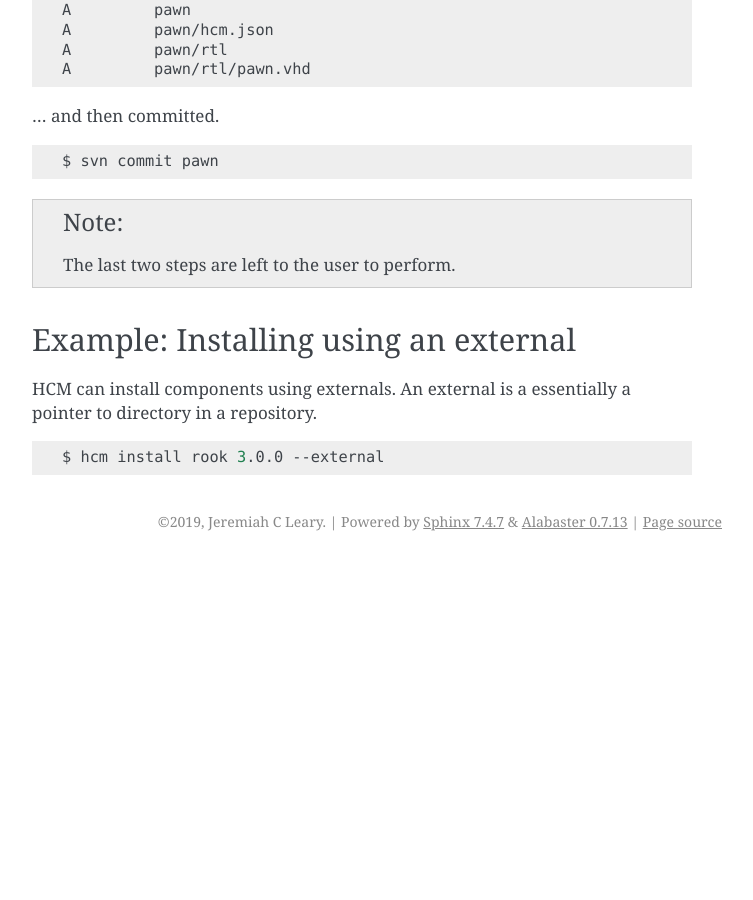
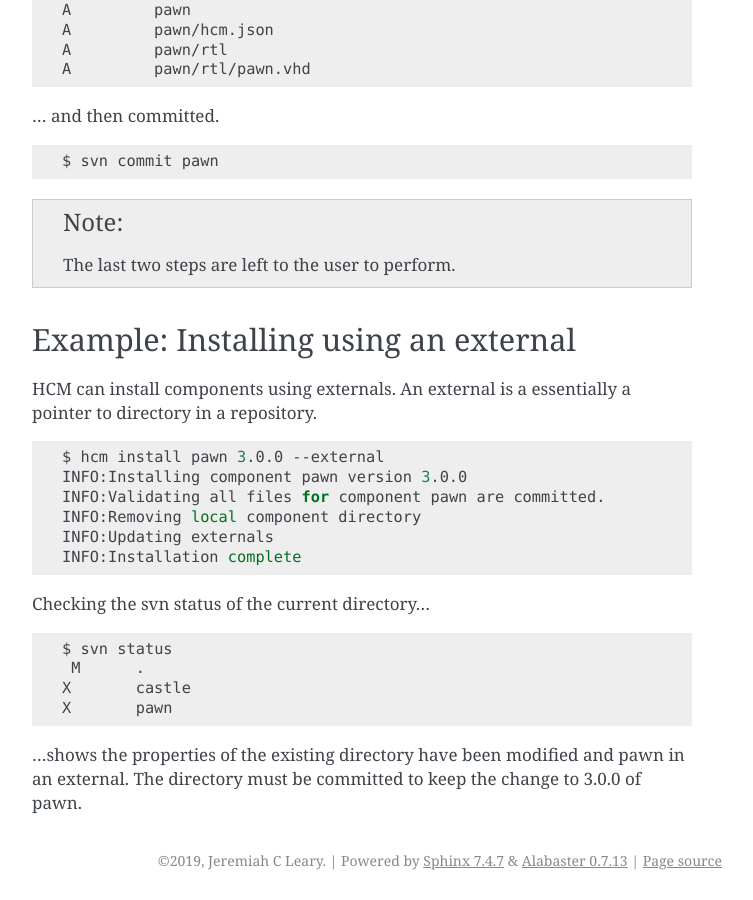
Before and after one commit to jeremiah-c-leary/hdl-component-manager, a Sphinx documentation site: the page built from docs/source/install_subcommand.rst, in a window 1280 px wide and 900 px high, scrolled down 1471 px. Shown: the whole window, without its empty margins (388-1141 px from the left). Built offline with Sphinx 7.4.7, drawn with Linux system fonts in a browser that asks for light colours; before the commit the page ends 2032 px from its top, so only the background shows below that; some of the changed text lies outside the part shown.

Commit message:
Adding documentation for installing using externals.

```diff
--- a/docs/source/install_subcommand.rst
+++ b/docs/source/install_subcommand.rst
@@ -21,8 +21,8 @@ After viewing the component repository, we decide to pull in version 3.0.0 of th
 HCM will use the paths in the **HCM_URL_PATHS** environment variable.
 It will search each path for a matching component name and version.
 
-Example:  installing component when files under the rook directory are not committed
-------------------------------------------------------------------------------------
+Example:  installing component when files under the component directory are not committed
+-----------------------------------------------------------------------------------------
 
 HCM validates every file under the local component directory is checked in.
 If this is not the case, then HCM will not install over the existing directory.
@@ -90,4 +90,21 @@ An external is a essentially a pointer to directory in a repository.
 
 .. code-block:: bash
 
-   $ hcm install rook 3.0.0 --external
+   $ hcm install pawn 3.0.0 --external
+   INFO:Installing component pawn version 3.0.0
+   INFO:Validating all files for component pawn are committed.
+   INFO:Removing local component directory
+   INFO:Updating externals
+   INFO:Installation complete
+
+Checking the svn status of the current directory...
+
+.. code-block:: bash
+
+   $ svn status
+    M      .
+   X       castle
+   X       pawn
+
+...shows the properties of the existing directory have been modified and pawn in an external.
+The directory must be committed to keep the change to 3.0.0 of pawn.
```
